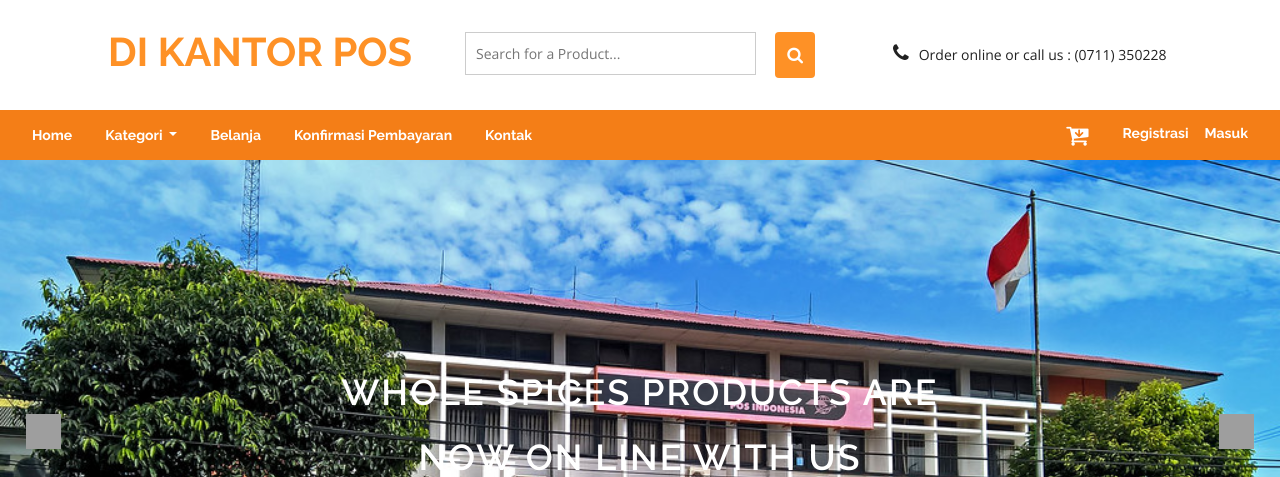
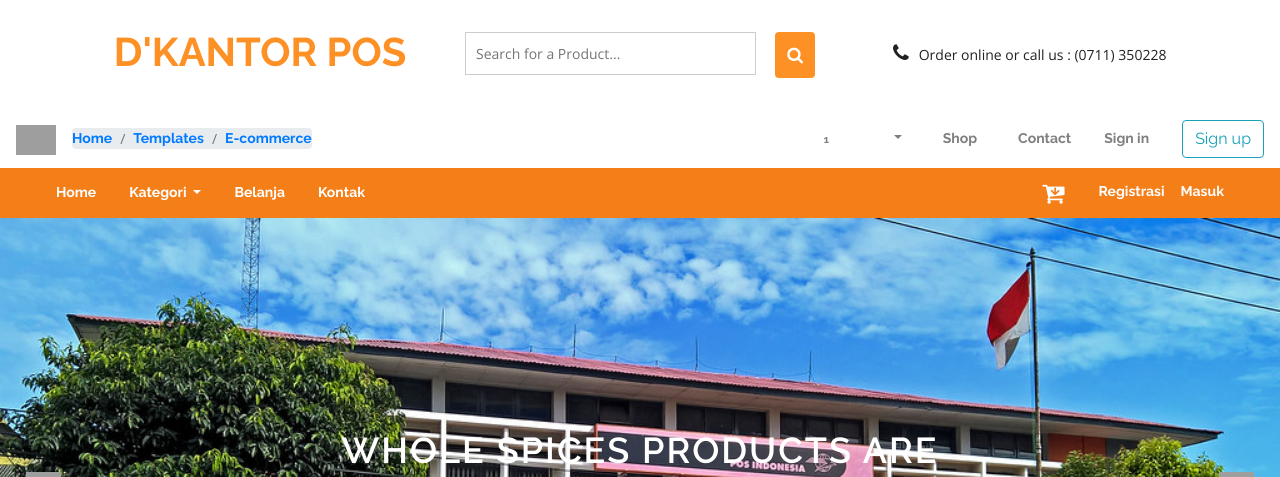
Before and after one commit to yuliansyahibr/dkantorpos, a Django app: page / in a window 1280 px wide. Shown: the top 477 px of the page. Run offline with Django 3.2, Linux system fonts and the light colour scheme; data comes from the database, SQL or seed files in the repository; both versions use the stored data as it was after the commit; some libraries are stand-ins or nearby versions; grey boxes are pictures that could not be loaded.

Commit message:
Menyamakan file proyek, resolve conflict

```diff
--- a/website/templates/header.html
+++ b/website/templates/header.html
@@ -49,7 +49,7 @@ function hideURLbar(){ window.scrollTo(0,1); } </script>
 		<div class="container">
 			<div class="row">
 				<div class="col-sm-12 col-md-4 w3ls_logo_products_left">
-					<h1><a href="{% url 'index' %}">Di Kantor POS</a></h1>
+					<h1><a href="{% url 'index' %}">D'Kantor POS</a></h1>
 				</div>
 				<div class="col-sm-12 col-md-4  w3l_search">
 					<form action="#" method="post">
@@ -71,7 +71,80 @@ function hideURLbar(){ window.scrollTo(0,1); } </script>
 	</div>
 	<!-- //header -->
 	<!-- navigation -->
-	<nav class="navbar navbar-expand-lg navigation-agileits navbar-dark py-1 px-4">
+	<!-- Navbar -->
+<nav class="navbar navbar-expand-md navbar-light">
+
+  <a class="navbar-brand" href="#!">
+    <img src="https://mdbootstrap.com/img/logo/mdb-transaprent-noshadows.png" height="30" alt="mdb logo">
+  </a>
+
+  <!-- Collapse button -->
+  <button class="navbar-toggler" type="button" data-toggle="collapse" data-target="#basicExampleNav11"
+    aria-controls="basicExampleNav11" aria-expanded="false" aria-label="Toggle navigation">
+    <span class="navbar-toggler-icon"></span>
+  </button>
+
+  <!-- Breadcrumbs -->
+  <ol class="breadcrumb">
+    <li class="breadcrumb-item"><a class="waves-effect" href="#!">Home</a></li>
+    <li class="breadcrumb-item"><a class="waves-effect" href="#!">Templates</a></li>
+    <li class="breadcrumb-item active"><a class="waves-effect" href="#!">E-commerce</a></li>
+  </ol>
+  <!-- Breadcrumbs -->
+
+  <!-- Links -->
+  <div class="collapse navbar-collapse" id="basicExampleNav11">
+
+    <!-- Right -->
+    <ul class="navbar-nav ml-auto list-inline">
+      <li class="nav-item list-inline-item">
+        <a href="#!" class="nav-link navbar-link-2 waves-effect">
+          <span class="badge badge-pill red">1</span>
+          <i class="fas fa-shopping-cart pl-0"></i>
+        </a>
+      </li>
+      <li class="nav-item dropdown list-inline-item">
+        <a class="nav-link dropdown-toggle waves-effect" id="navbarDropdownMenuLink3" data-toggle="dropdown"
+          aria-haspopup="true" aria-expanded="true">
+          <i class="united kingdom flag m-0"></i>
+        </a>
+        <div class="dropdown-menu dropdown-menu-right" aria-labelledby="navbarDropdownMenuLink">
+          <a class="dropdown-item" href="#!">Action</a>
+          <a class="dropdown-item" href="#!">Another action</a>
+          <a class="dropdown-item" href="#!">Something else here</a>
+        </div>
+      </li>
+      <li class="nav-item list-inline-item">
+        <a href="#!" class="nav-link waves-effect">
+          Shop
+        </a>
+      </li>
+      <li class="nav-item">
+        <a href="#!" class="nav-link waves-effect">
+          Contact
+        </a>
+      </li>
+      <li class="nav-item">
+        <a href="#!" class="nav-link waves-effect">
+          Sign in
+        </a>
+      </li>
+      <li class="nav-item pl-2 mb-2 mb-md-0">
+        <a href="#!" type="button"
+          class="btn btn-outline-info btn-md btn-rounded btn-navbar waves-effect waves-light">Sign up</a>
+      </li>
+    </ul>
+
+  </div>
+  <!-- Links -->
+
+</nav>
+<!-- Navbar -->
+
+
+
+
+	<nav class="navbar navbar-expand-lg navigation-agileits navbar-dark py-1 px-5">
 		<!-- <a class="navbar-brand" href="#">_LogoPos_</a> -->
 		<button class="navbar-toggler" type="button" data-toggle="collapse" data-target="#navbarSupportedContent"
 			aria-controls="navbarSupportedContent" aria-expanded="false" aria-label="Toggle navigation">
@@ -81,7 +154,7 @@ function hideURLbar(){ window.scrollTo(0,1); } </script>
 		<div class="collapse navbar-collapse" id="navbarSupportedContent">
 			<ul class="navbar-nav mr-auto">
 				<li class="nav-item active">
-					<a class="nav-link" href="{% url 'index' %}">Home <span class="sr-only">(current)</span></a>
+					<a class="nav-link" href="#">Home <span class="sr-only">(current)</span></a>
 				</li>
 				<li class="nav-item dropdown">
 					<a class="nav-link dropdown-toggle text-white" href="#" id="navbarDropdown" role="button" data-toggle="dropdown"
@@ -104,9 +177,6 @@ function hideURLbar(){ window.scrollTo(0,1); } </script>
 					<a class="nav-link text-white" href="#">Belanja</a>
 				</li>
 				<li class="nav-item">
-					<a class="nav-link text-white" href="#">Konfirmasi Pembayaran</a>
-				</li>
-				<li class="nav-item">
 					<a class="nav-link text-white" href="{% url 'contact' %}">Kontak</a>
 				</li>
 			</ul>
@@ -122,13 +192,13 @@ function hideURLbar(){ window.scrollTo(0,1); } </script>
 			{% if user.is_authenticated %}
 			<li class="dropdown nav-item">
 				<a href="#" class="dropdown-toggle nav-link text-white" data-toggle="dropdown">
-					{{ user.get_username }}<b class="caret"></b>
+					{{ user }}<b class="caret"></b>
 				</a>
-				<ul class="dropdown-menu multi-column columns-3">
+				<ul class="dropdown-menu multi-column columns-3 dropdown-menu-right">
 					<div class="row">
 						<div class="multi-gd-img">
 							<ul class="multi-column-dropdown">
-								<h6>Profile</h6>
+								<a class="" href="{% url 'profile' %}"><h6>Profile</h6></a>
 								<li><a href="#">Pengaturan</a></li>
 								<li><a href="{% url 'logout' %}">Log out</a></li>
 							</ul>
@@ -143,107 +213,3 @@ function hideURLbar(){ window.scrollTo(0,1); } </script>
 			{% endif %}
 		</ul>
 	</nav>
-
-
-	<!-- <div class="navigation-agileits">
-		<div class="container">
-			<nav class="navbar navbar-expand">
-				<!-- Brand and toggle get grouped for better mobile display -->
-				<!-- <div class="navbar-header nav_2">
-					<button type="button" class="navbar-toggler collapsed navbar-toggle1" data-toggle="collapse" data-target="#bs-megadropdown-tabs">
-						<span class="sr-only">Toggle navigation</span>
-						<span class="icon-bar"></span>
-						<span class="icon-bar"></span>
-						<span class="icon-bar"></span>
-					</button>
-				</div>
-				<div class="collapse navbar-collapse" id="bs-megadropdown-tabs">
-					<ul class="nav navbar-nav text-white">
-						<li class="nav-item active"><a href="{% url 'index' %}" class="text-white nav-link">Home</a></li>
-						<!-- Mega Menu -->
-						<!--<li class="nav-item dropdown">
-							<a href="#" class="text-white nav-link dropdown-toggle" data-toggle="dropdown">Kategori<b class="caret"></b></a>
-							<div class="dropdown-menu multi-column columns-3">
-								<div class="row">
-									<div class="multi-gd-img">
-										<ul class="multi-column-dropdown">
-											<h6>Semua Kategori</h6>
-											<li><a href="#">Benda POS</a></li>
-											<li><a href="#">Co-Working Space</a></li>
-										</ul>
-									</div>
-								</div>
-							</div>
-						</li>
-						<li class="nav-item"><a class="nav-link text-white" href="#">Belanja</a></li>
-						<li class="nav-item"><a class="nav-link text-white" href="#">Konfirmasi Pembayaran</a></li>
-						<li class="nav-item"><a class="nav-link text-white" href="{% url 'contact' %}">Kontak</a></li>
-					</ul>
-					<ul class="nav navbar-nav ml-auto">
-						{% if user.is_authenticated %}
-						<li class="dropdown nav-item">
-							<a href="#" class="dropdown-toggle nav-link text-white" data-toggle="dropdown">
-								{{ user.get_username }}<b class="caret"></b>
-							</a>
-							<ul class="dropdown-menu multi-column columns-3">
-								<div class="row">
-									<div class="multi-gd-img">
-										<ul class="multi-column-dropdown">
-											<h6>Profile</h6>
-											<li><a href="#">Pengaturan</a></li>
-											<li><a href="{% url 'logout' %}">Log out</a></li>
-										</ul>
-									</div>
-
-								</div>
-							</ul>
-						</li>
-						{% else %}
-						<li class="nav-item"><a class="nav-link text-white" href="{% url 'register' %}">Registrasi</a></li>
-						<li class="ml-0 nav-item"><a class="nav-link text-white" href="{% url 'login' %}">Masuk</a></li>
-						{% endif %}
-						<li class="nav-item">
-							<form action="#" method="post" class="last">
-								<input type="hidden" name="cmd" value="_cart">
-								<input type="hidden" name="display" value="1">
-								<button class="w3view-cart" type="submit" name="submit" value=""><i class="fa fa-cart-arrow-down" aria-hidden="true"></i></button>
-							</form>
-						</li>
-					</ul>
-					<div class="clearfix"> </div>
-				</div>
-			</nav>
-		</div>
-	</div>
-
-	<!-- <nav class="navbar navbar-expand-lg navbar-dark  navigation-agileits">
-		<a class="navbar-brand" href="{% url 'register' %}">Navbar</a>
-		<button class="navbar-toggler" type="button" data-toggle="collapse" data-target="#navbarNavDropdown" aria-controls="navbarNavDropdown" aria-expanded="false" aria-label="Toggle navigation">
-			<span class="navbar-toggler-icon"></span>
-		</button>
-		<div class="collapse navbar-collapse" id="navbarNavDropdown">
-			<ul class="navbar-nav">
-				<li class="nav-item active">
-					<a class="nav-link" href="#">Home <span class="sr-only">(current)</span></a>
-				</li>
-				<li class="nav-item">
-					<a class="nav-link" href="#">Features</a>
-				</li>
-				<li class="nav-item">
-					<a class="nav-link" href="#">Pricing</a>
-				</li>
-				<li class="nav-item dropdown">
-					<a class="nav-link dropdown-toggle" href="#" id="navbarDropdownMenuLink" role="button" data-toggle="dropdown" aria-haspopup="true" aria-expanded="false">
-						Dropdown link
-					</a>
-					<div class="dropdown-menu" aria-labelledby="navbarDropdownMenuLink">
-						<a class="dropdown-item" href="#">Action</a>
-						<a class="dropdown-item" href="#">Another action</a>
-						<a class="dropdown-item" href="#">Something else here</a>
-					</div>
-				</li>
-			</ul>
-		</div>
-	</nav> -->
-
-<!-- //navigation
--- a/website/urls.py
+++ b/website/urls.py
@@ -12,4 +12,5 @@ urlpatterns = [
     path('kategori/', views.kategori, name='kategori'),
     path('accounts/', include("django.contrib.auth.urls")),
     path('register/', views.register, name='register'),
+    path('profile/', views.profile, name='profile'),
 ] + static(settings.MEDIA_URL, document_root=settings.MEDIA_ROOT)
--- a/website/views.py
+++ b/website/views.py
@@ -34,6 +34,9 @@ def register(request):
      # return render(request, 'registered.html')
      return render(request, 'registration/register.html', {'form': form})
 
+def profile(request):
+     return render(request, 'user/profile.html')
+
 def checkout(request):
      return render(request, 'checkout.html')
 
```
Also changed, not shown: website/templates/user/profile.html (+78 -9 lines), db.sqlite3.
